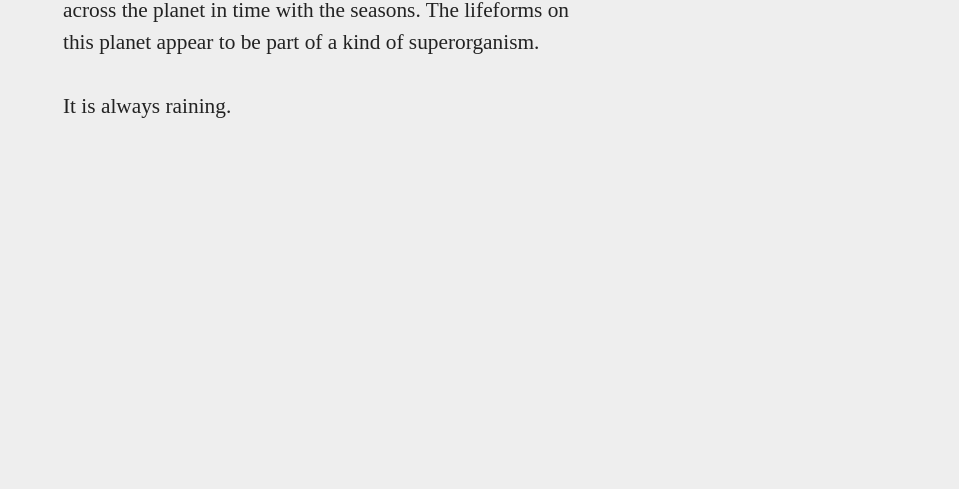
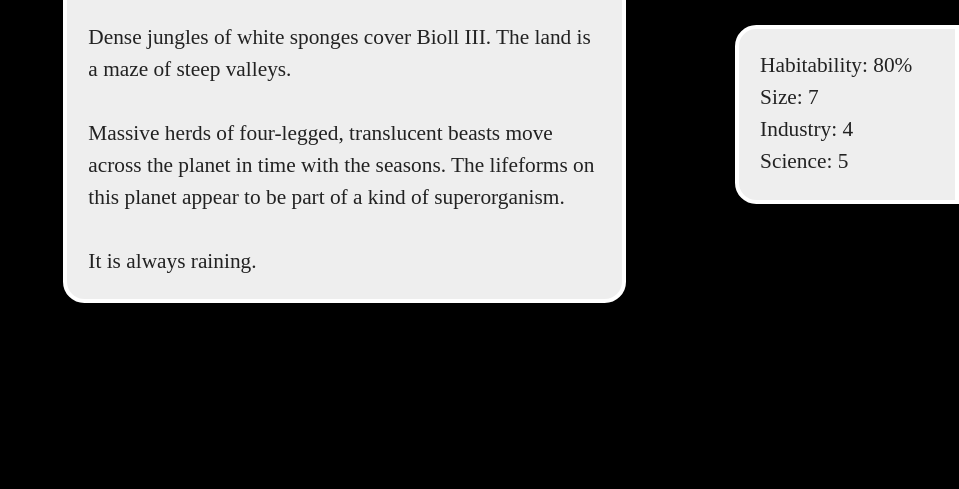
Before and after one commit to Zarkonnen/GenGen, a plain HTML site: page index.html in a window 1280 px wide. Shown: the part 311-800 px from the top of the page, without its empty margins (321-1280 px from the left). Drawn offline with Linux system fonts and the light colour scheme.

Commit message:
Stats, styling.

```diff
--- a/index.html
+++ b/index.html
@@ -1,9 +1,36 @@
 <!DOCTYPE html>
 
-<html onclick="jQuery('#txt').html(doGen('planet'));">
+<html onclick="doDisplay(doGen('planet'));">
 <head><title>GenGen</title></head>
 <script src="jquery-3.2.0.min.js"></script>
-<body style="background: #eeeeee;">
+<style>
+h1 { margin-top: 0; padding-top: 0; }
+body {
+    background: black;
+    color: #222222;
+    font-size: 16pt;
+    line-height: 1.5;
+}
+#stats, #txt {
+    background: #eeeeee;
+    padding: 1em;
+    border-radius: 1em;
+    border: 4px solid white;
+}
+#stats {
+    position: fixed;
+    right: 0;
+    padding-right: 2em;
+    border-top-right-radius: 0;
+    border-bottom-right-radius: 0;
+}
+#txt {
+    padding-top: 0.5em;
+    position: fixed;
+    width: 24em;
+}
+</style>
+<body>
 <script>
 var structs = {};
 var slots = {};
@@ -72,10 +99,23 @@ function doGen(structID) {
         }
         result[slot] = availableSlots[Math.floor(Math.random() * availableSlots.length)];
     });
-    return doExpand(structs[structID].vals["desc"], result).replace(/\\n/g, "<br>");
+    return result;
+}
+
+function doDisplay(result) {
+    jQuery("#txt").html(doExpand(result.struct.vals["desc"], result)).
+    css("top", (jQuery(window).height() / 2 - jQuery("#txt").height() / 2) + "px").
+    css("left", (jQuery(window).width() / 2 - jQuery("#txt").width() / 2) + "px");
+    jQuery("#stats").html(
+        "Habitability: " + (Math.max(1, Math.min(9, eval(doExpand(result.struct.vals["hab"], result)))) * 10) + "%<br>" +
+        "Size: " + (Math.max(1, Math.min(9, eval(doExpand(result.struct.vals["sze"], result))))) + "<br>" +
+        "Industry: " + (Math.max(1, Math.min(9, eval(doExpand(result.struct.vals["min"], result))))) + "<br>" +
+        "Science: " + (Math.max(1, Math.min(9, eval(doExpand(result.struct.vals["sci"], result)))))
+    ).css("top", (jQuery(window).height() / 2 - jQuery("#stats").height() / 2) + "px");
 }
 
 function doExpand(txt, context) {
+    if (!txt) { return ""; }
     if (txt.indexOf("{") == -1) { return txt; }
     return txt.replace(/[{]([^}]*)[}]/g, function(m, capture) {
         if (capture.indexOf(":") == -1) {
@@ -90,9 +130,10 @@ function doExpand(txt, context) {
 
 jQuery.ajax({
     url: "data.txt?" + (new Date()).getTime(),
-    success: function(txt) { doParse(txt); jQuery("#txt").html(doGen("planet")); }
+    success: function(txt) { doParse(txt); doDisplay(doGen("planet")); }
 });
 </script>
-<div id="txt" style="font-size: 16pt; color: #222222; margin: auto; margin-top: 4em; width: 24em; line-height: 1.5;"></div>
+<div id="stats"></div>
+<div id="txt"></div>
 </body>
 </html>
```
Also changed, not shown: data.txt.
